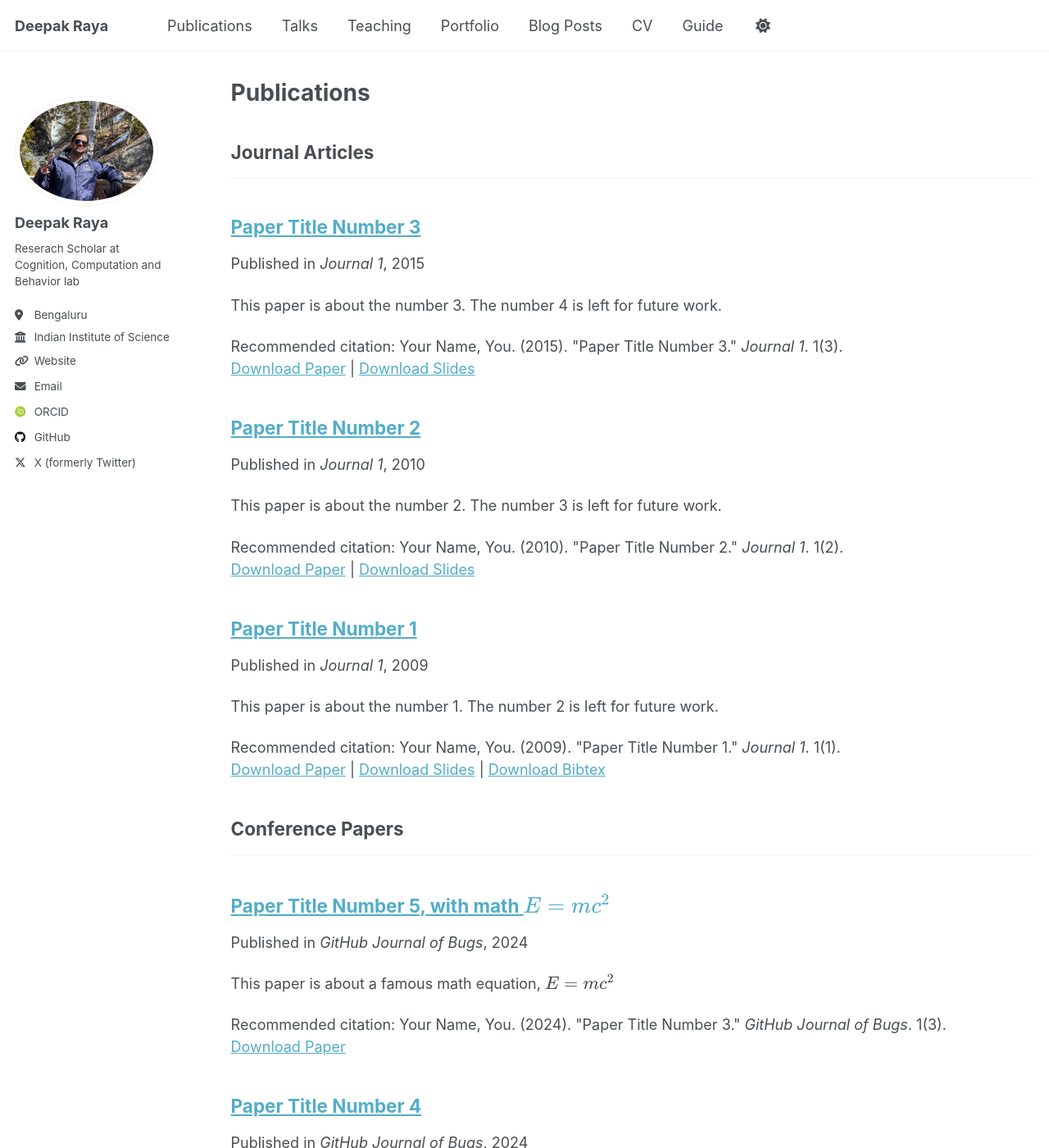
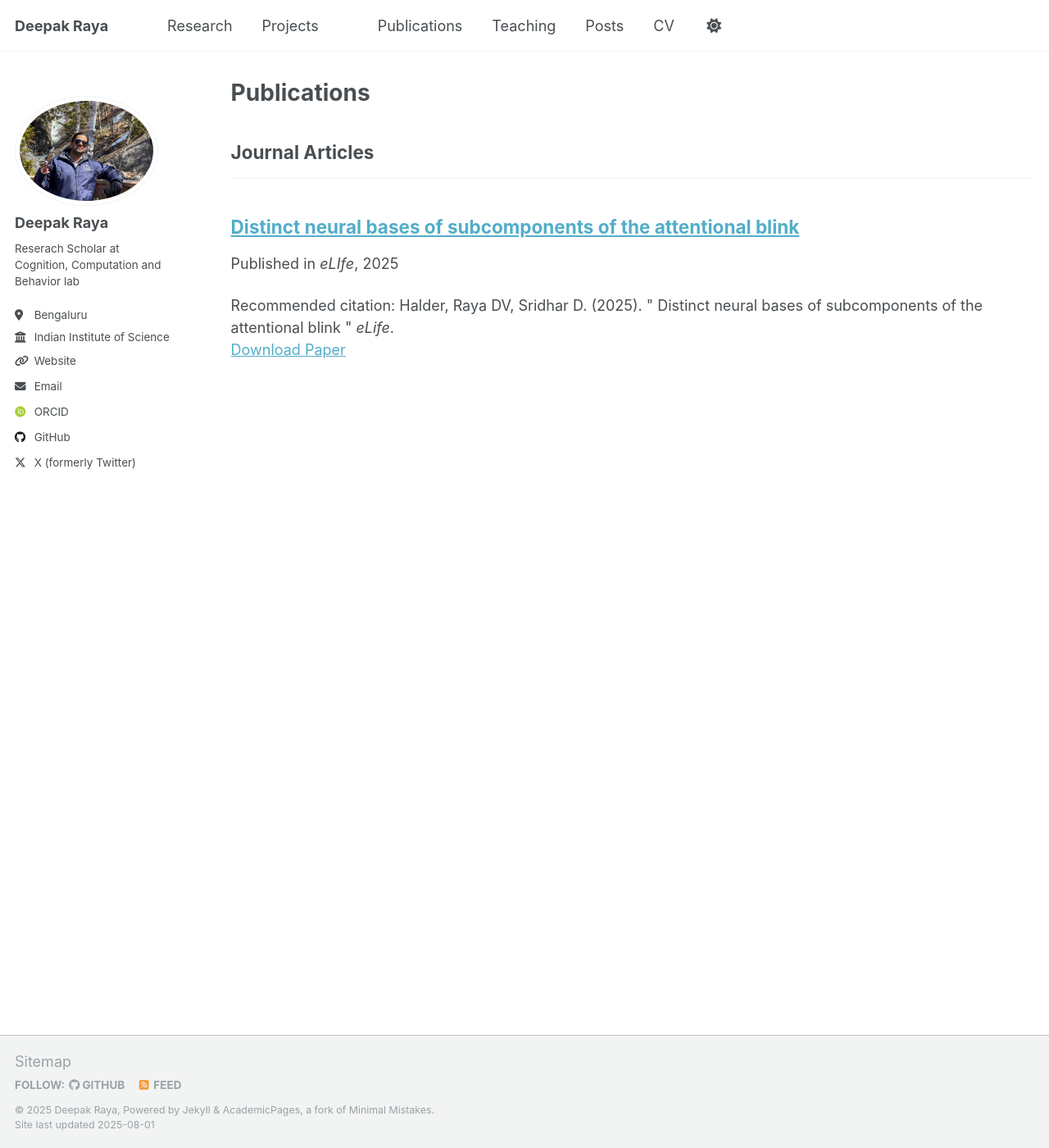
Before and after one commit to DeepakNeuro/DeepakNeuro, a Jekyll site: the page built from _pages/publications.html, in a window 1280 px wide and 1400 px high. Shown: the whole window at 82% size. Built offline with Jekyll 4.4.1, drawn with Linux system fonts in a browser that asks for light colours; some web fonts are replaced; a script that is not in the unit is left out; some of the changed text lies outside the part shown.

Commit message:
Publicaitons and nav update

```diff
--- a/_data/navigation.yml
+++ b/_data/navigation.yml
@@ -8,26 +8,21 @@
 #      Markdown formatted page while the second is generated using JSON.
 
 main:
+
+  - title: "Research"
+    url: /Research/
+
+  - title: "Projects"
+  - url: /Projects/
+
   - title: "Publications"
     url: /publications/
-
-  - title: "Talks"
-    url: /talks/
 
   - title: "Teaching"
     url: /teaching/
 
-  - title: "Portfolio"
-    url: /portfolio/
-
-  - title: "Blog Posts"
-    url: /year-archive/
+  - title: "Posts"
+    url: /BlogPosts/
 
   - title: "CV"
     url: /cv/
-
-  # - title: "CV"
-  #   url: /cv-json/
-
-  - title: "Guide"
-    url: /markdown/
--- a/_publications/2009-10-01-paper-title-number-1.md
+++ /dev/null
@@ -1,14 +0,0 @@
----
-title: "Paper Title Number 1"
-collection: publications
-category: manuscripts
-permalink: /publication/2009-10-01-paper-title-number-1
-excerpt: 'This paper is about the number 1. The number 2 is left for future work.'
-date: 2009-10-01
-venue: 'Journal 1'
-slidesurl: 'http://academicpages.github.io/files/slides1.pdf'
-paperurl: 'http://academicpages.github.io/files/paper1.pdf'
-bibtexurl: 'http://academicpages.github.io/files/bibtex1.bib'
-citation: 'Your Name, You. (2009). &quot;Paper Title Number 1.&quot; <i>Journal 1</i>. 1(1).'
----
-The contents above will be part of a list of publications, if the user clicks the link for the publication than the contents of section will be rendered as a full page, allowing you to provide more information about the paper for the reader. When publications are displayed as a single page, the contents of the above "citation" field will automatically be included below this section in a smaller font.
--- a/_publications/2010-10-01-paper-title-number-2.md
+++ /dev/null
@@ -1,14 +0,0 @@
----
-title: "Paper Title Number 2"
-collection: publications
-category: manuscripts
-permalink: /publication/2010-10-01-paper-title-number-2
-excerpt: 'This paper is about the number 2. The number 3 is left for future work.'
-date: 2010-10-01
-venue: 'Journal 1'
-slidesurl: 'http://academicpages.github.io/files/slides2.pdf'
-paperurl: 'http://academicpages.github.io/files/paper2.pdf'
-citation: 'Your Name, You. (2010). &quot;Paper Title Number 2.&quot; <i>Journal 1</i>. 1(2).'
----
-
-The contents above will be part of a list of publications, if the user clicks the link for the publication than the contents of section will be rendered as a full page, allowing you to provide more information about the paper for the reader. When publications are displayed as a single page, the contents of the above "citation" field will automatically be included below this section in a smaller font.
--- a/_publications/2015-10-01-paper-title-number-3.md
+++ /dev/null
@@ -1,14 +0,0 @@
----
-title: "Paper Title Number 3"
-collection: publications
-category: manuscripts
-permalink: /publication/2015-10-01-paper-title-number-3
-excerpt: 'This paper is about the number 3. The number 4 is left for future work.'
-date: 2015-10-01
-venue: 'Journal 1'
-slidesurl: 'http://academicpages.github.io/files/slides3.pdf'
-paperurl: 'http://academicpages.github.io/files/paper3.pdf'
-citation: 'Your Name, You. (2015). &quot;Paper Title Number 3.&quot; <i>Journal 1</i>. 1(3).'
----
-
-The contents above will be part of a list of publications, if the user clicks the link for the publication than the contents of section will be rendered as a full page, allowing you to provide more information about the paper for the reader. When publications are displayed as a single page, the contents of the above "citation" field will automatically be included below this section in a smaller font.
--- /dev/null
+++ b/_publications/2025-03-15-paper-title-number-1.md
@@ -0,0 +1,11 @@
+---
+title: "Distinct neural bases of subcomponents of the attentional blink"
+collection: publications
+category: manuscripts
+permalink: /publication/2025_03_Distinct neural bases of subcomponents of the attentional blink
+excerpt:
+date: 2025_03_15
+venue: 'eLIfe'
+paperurl: 'https://elifesciences.org/reviewed-preprints/97098'
+citation: 'Halder, Raya DV, Sridhar D. (2025). &quot; Distinct neural bases of subcomponents of the attentional blink &quot; <i>eLife</i>.'
+---
--- a/_publications/2025-06-08-paper-title-number-5.md
+++ /dev/null
@@ -1,13 +0,0 @@
----
-title: "Paper Title Number 5, with math $$E=mc^2$$"
-collection: publications
-category: conferences
-permalink: /publication/2024-02-17-paper-title-number-4
-excerpt: 'This paper is about a famous math equation, $$E=mc^2$$'
-date: 2024-02-17
-venue: 'GitHub Journal of Bugs'
-paperurl: 'http://academicpages.github.io/files/paper3.pdf'
-citation: 'Your Name, You. (2024). &quot;Paper Title Number 3.&quot; <i>GitHub Journal of Bugs</i>. 1(3).'
----
-
-Using [MathJax](https://www.mathjax.org/) in the description is supported - $$E=mc^2$$ - however, the use must be mindful that the default delimiters are `$$...$$` and `\\[...\\]` which differs from the `$...$` that is typically expected.
```
Also changed, not shown: _publications/2024-02-17-paper-title-number-4.md (deleted, +0 -13 lines), 2 other files.
